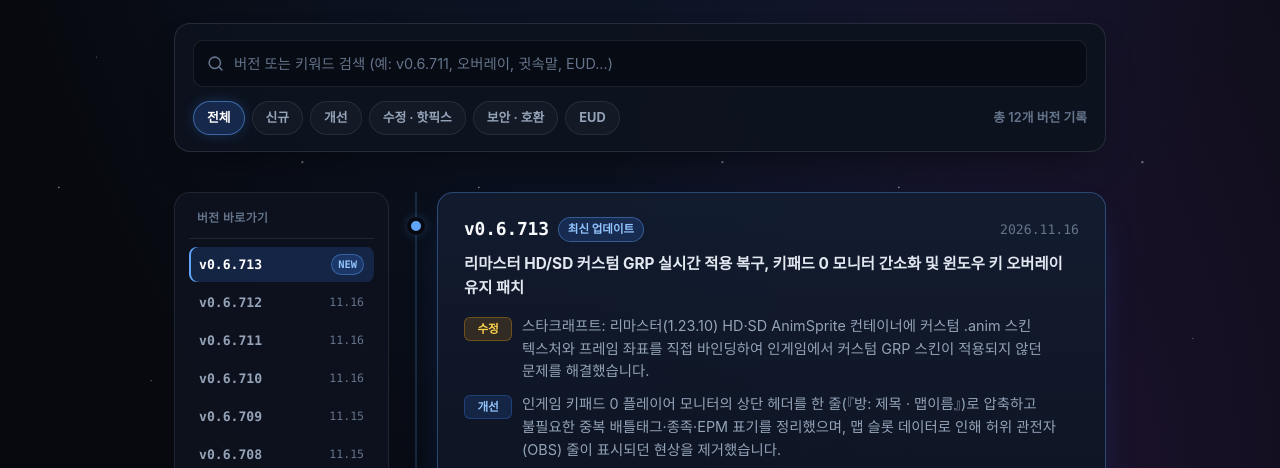
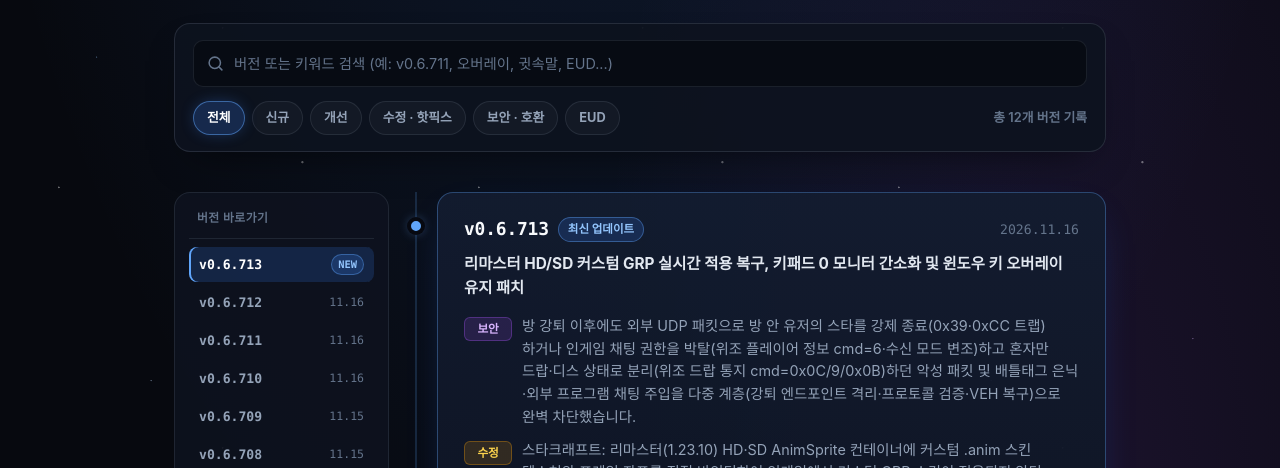
Before and after one commit to MOVINGSTART/SLauncher, a plain HTML site: page changelog.html in a window 1280 px wide. Shown: the part 325-793 px from the top of the page. Drawn offline with Linux system fonts and the light colour scheme; no server answers.

Commit message:
feat(changelog): add v0.6.713 multi-layer exploit defense notes

```diff
--- a/changelog.html
+++ b/changelog.html
@@ -203,8 +203,12 @@
                 </div>
                 <time class="patch-date" datetime="2026-11-16">2026.11.16</time>
               </div>
-              <p class="patch-summary" data-i18n="p713Summary">리마스터 HD/SD 커스텀 GRP 실시간 적용 복구, 키패드 0 모니터 간소화 및 윈도우 키 오버레이 유지 패치</p>
+              <p class="patch-summary" data-i18n="p713Summary">강퇴 후 스타 강제 종료·채팅 박탈·단독 드랍 방어 보안 패치, HD/SD 커스텀 GRP 복구 및 키패드 0·오버레이 개선</p>
               <ul class="patch-list">
+                <li data-cat="security">
+                  <span class="patch-tag tag-sec" data-i18n="tagSecurity">보안</span>
+                  <span data-i18n="p713Item4">방 강퇴 이후에도 외부 UDP 패킷으로 방 안 유저의 스타를 강제 종료(0x39·0xCC 트랩)하거나 인게임 채팅 권한을 박탈(위조 플레이어 정보 cmd=6·수신 모드 변조)하고 혼자만 드랍·디스 상태로 분리(위조 드랍 통지 cmd=0x0C/9/0x0B)하던 악성 패킷 및 배틀태그 은닉·외부 프로그램 채팅 주입을 다중 계층(강퇴 엔드포인트 격리·프로토콜 검증·VEH 복구)으로 완벽 차단했습니다.</span>
+                </li>
                 <li data-cat="fix">
                   <span class="patch-tag tag-fix" data-i18n="tagFix">수정</span>
                   <span data-i18n="p713Item1">스타크래프트: 리마스터(1.23.10) HD·SD AnimSprite 컨테이너에 커스텀 .anim 스킨 텍스처와 프레임 좌표를 직접 바인딩하여 인게임에서 커스텀 GRP 스킨이 적용되지 않던 문제를 해결했습니다.</span>
```
